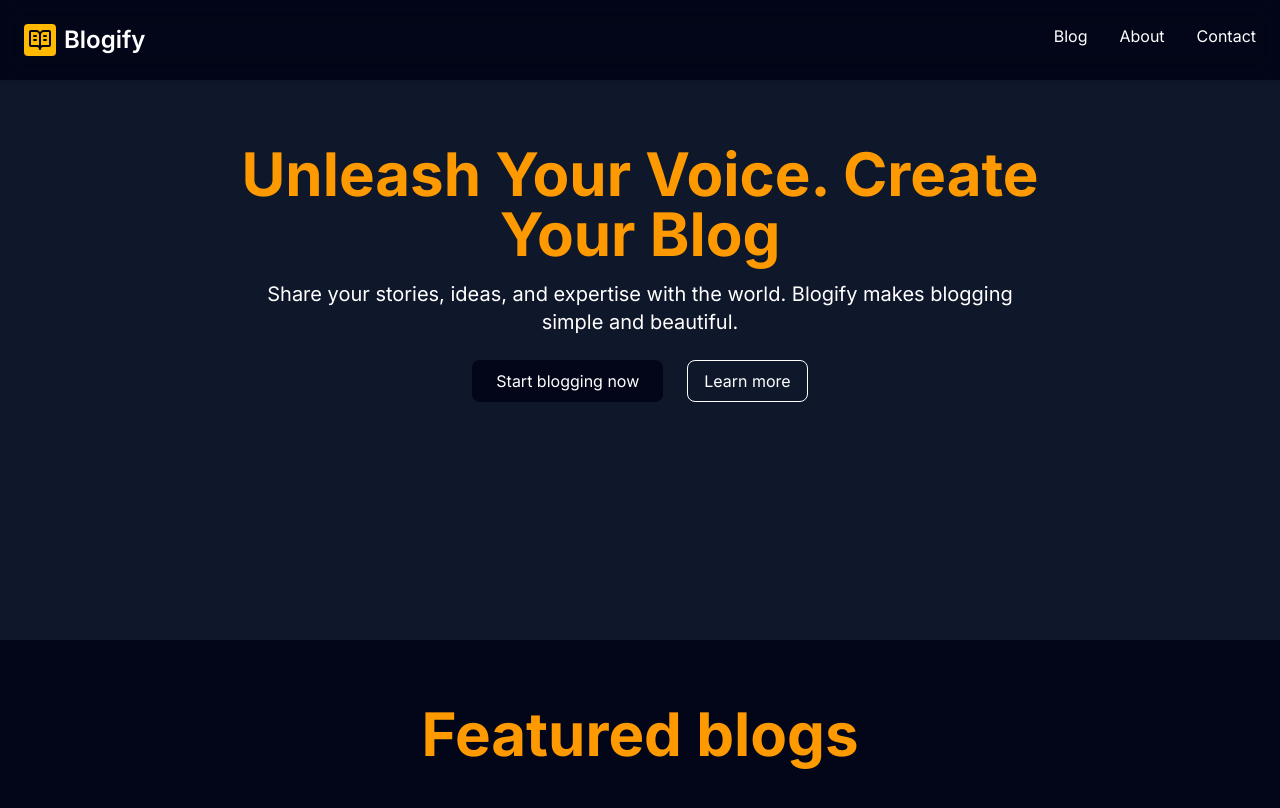
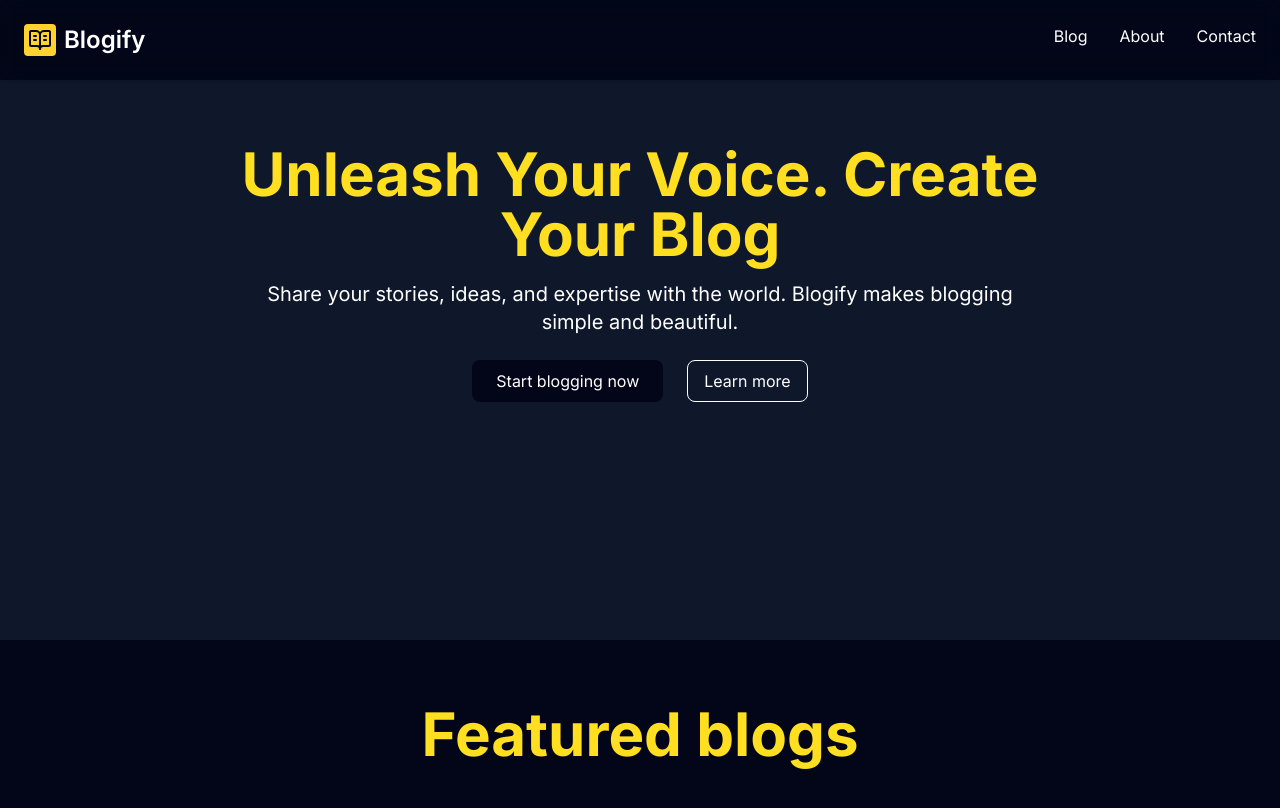
Before and after one commit to Oscar-Luntha/Blogify, a Next.js app: page / in a window 1280 px wide. Shown: the top 808 px of the page. Built offline with nearby package versions, Linux system fonts and the light colour scheme.

Commit message:
Update font color

```diff
--- a/app/page.tsx
+++ b/app/page.tsx
@@ -4,7 +4,7 @@ export default function Page(){
     <div className="h-screen bg-slate-950">
 
       <section className="w-full min-h-[70vh] bg-slate-900 lg:px-60 py-16 text-center">
-        <h1 className=" text-4xl text-amber-500 md:text-6xl font-bold mb-4">Unleash Your Voice. Create Your Blog</h1>
+        <h1 className=" text-4xl text-yellow-300 md:text-6xl font-bold mb-4">Unleash Your Voice. Create Your Blog</h1>
         <p className="text-base lg:text-xl text-white mb-6">
         Share your stories, ideas, and expertise with the world. Blogify makes blogging simple and beautiful.
         </p>
@@ -19,7 +19,7 @@ export default function Page(){
 
       </section>
       <section className="w-full py-16 text-center">
-        <h1 className=" text-4xl text-amber-500 md:text-6xl font-bold mb-4">Featured blogs </h1>
+        <h1 className=" text-4xl text-yellow-300 md:text-6xl font-bold mb-4">Featured blogs </h1>
       </section>
     </div>
   )
--- a/app/ui/header.tsx
+++ b/app/ui/header.tsx
@@ -14,7 +14,7 @@ export default function Header(){
             <div className="flex justify-between">
             <Link href="/">
             <div className="flex items-center gap-2 text-2xl font-semibold text-gray-800">
-                    <BookOpenText className="w-8 h-8 p-1 bg-amber-400 text-gray-950 rounded-sm" />
+                    <BookOpenText className="w-8 h-8 p-1 bg-amber-300 text-gray-950 rounded-sm" />
                     <h1 className="text-white">Blogify</h1>
                 </div>
             </Link>
```
